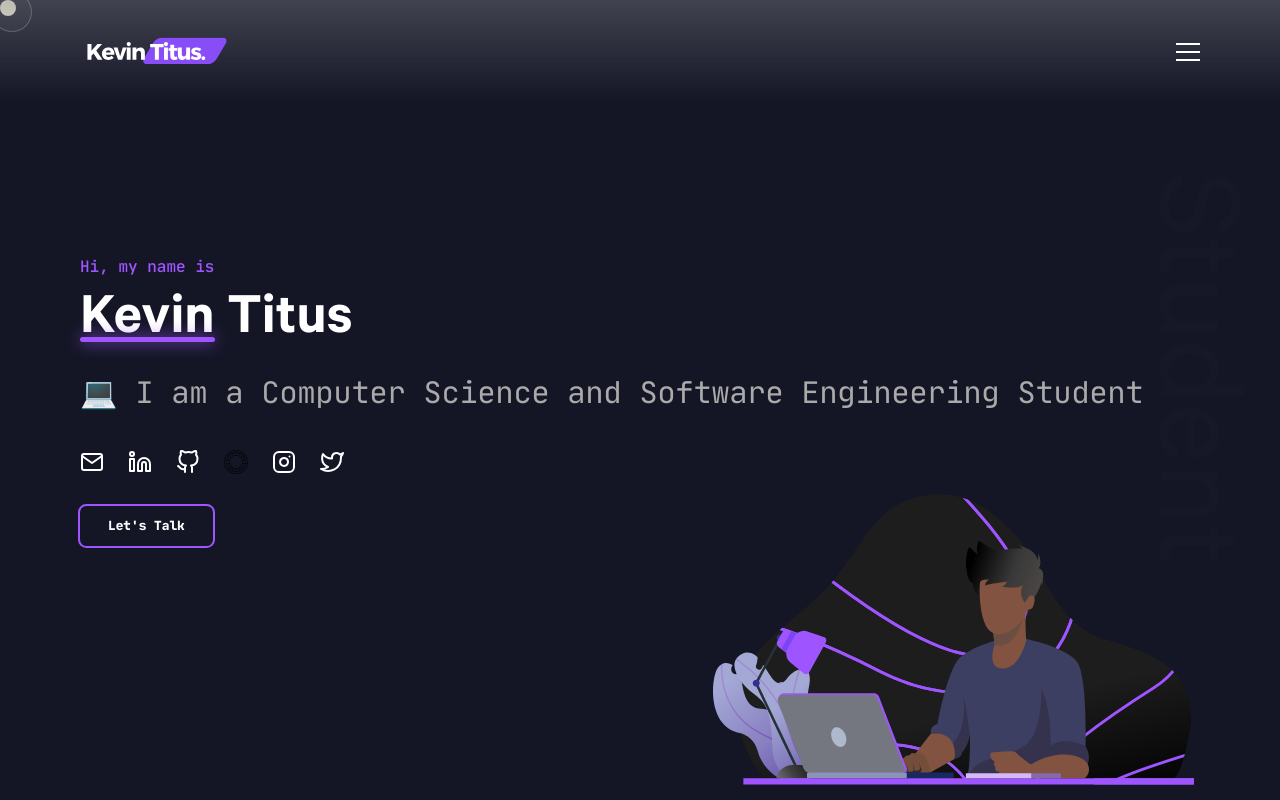
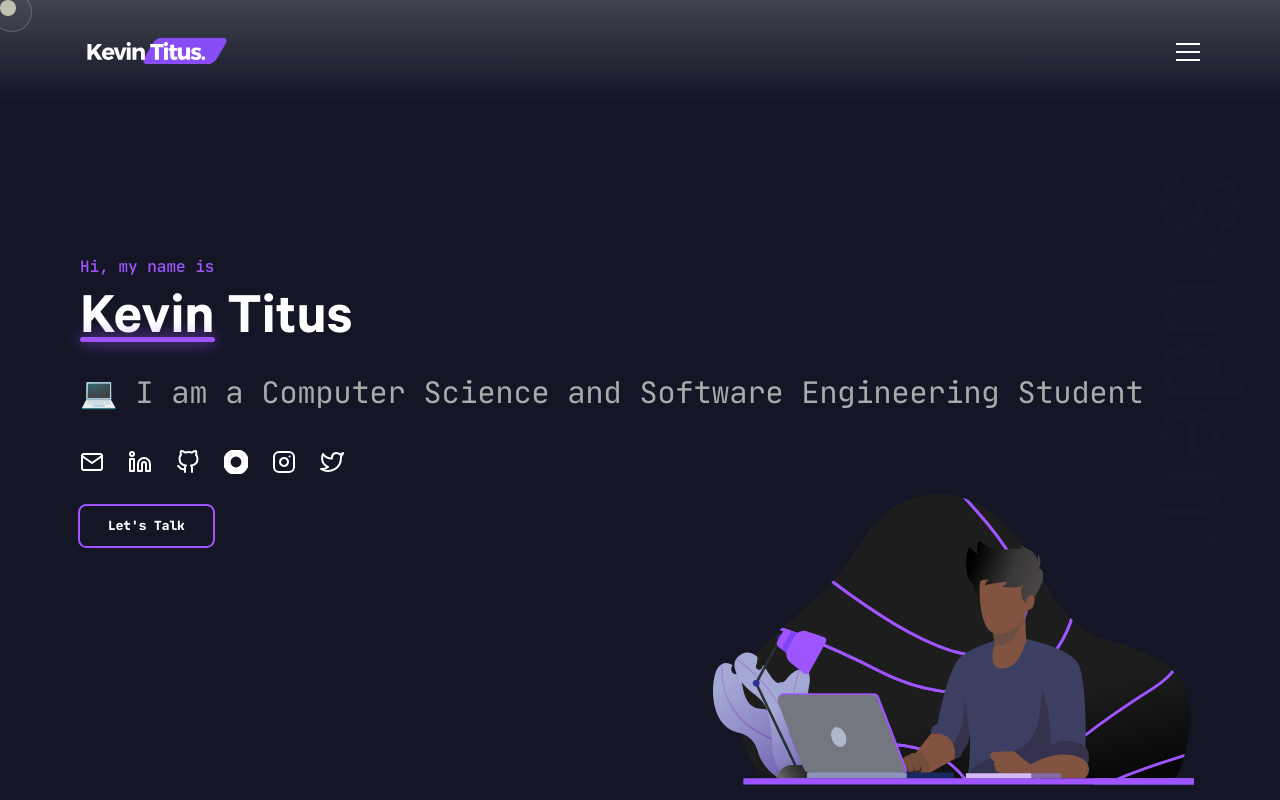
Before and after one commit to kevint1tus/Portfolio, a Next.js app: page / in a window 1280 px wide. Shown: the top 800 px of the page. Built offline with nearby package versions, Linux system fonts and the light colour scheme; no server answers; what bad-words would draw is missing.

Commit message:
Update vsco.js

```diff
--- a/components/Icons/vsco.js
+++ b/components/Icons/vsco.js
@@ -4,7 +4,11 @@ const IconVSCO = () => (
       width="24"
       height="24"
       viewBox="0 0 24 24"
-      fill="#000000"
+      fill="none"
+      stroke="currentColor"
+    strokeWidth="2"
+    strokeLinecap="round"
+    strokeLinejoin="round"
       role="img"
       className="feather feather-vsco"
     >
```
